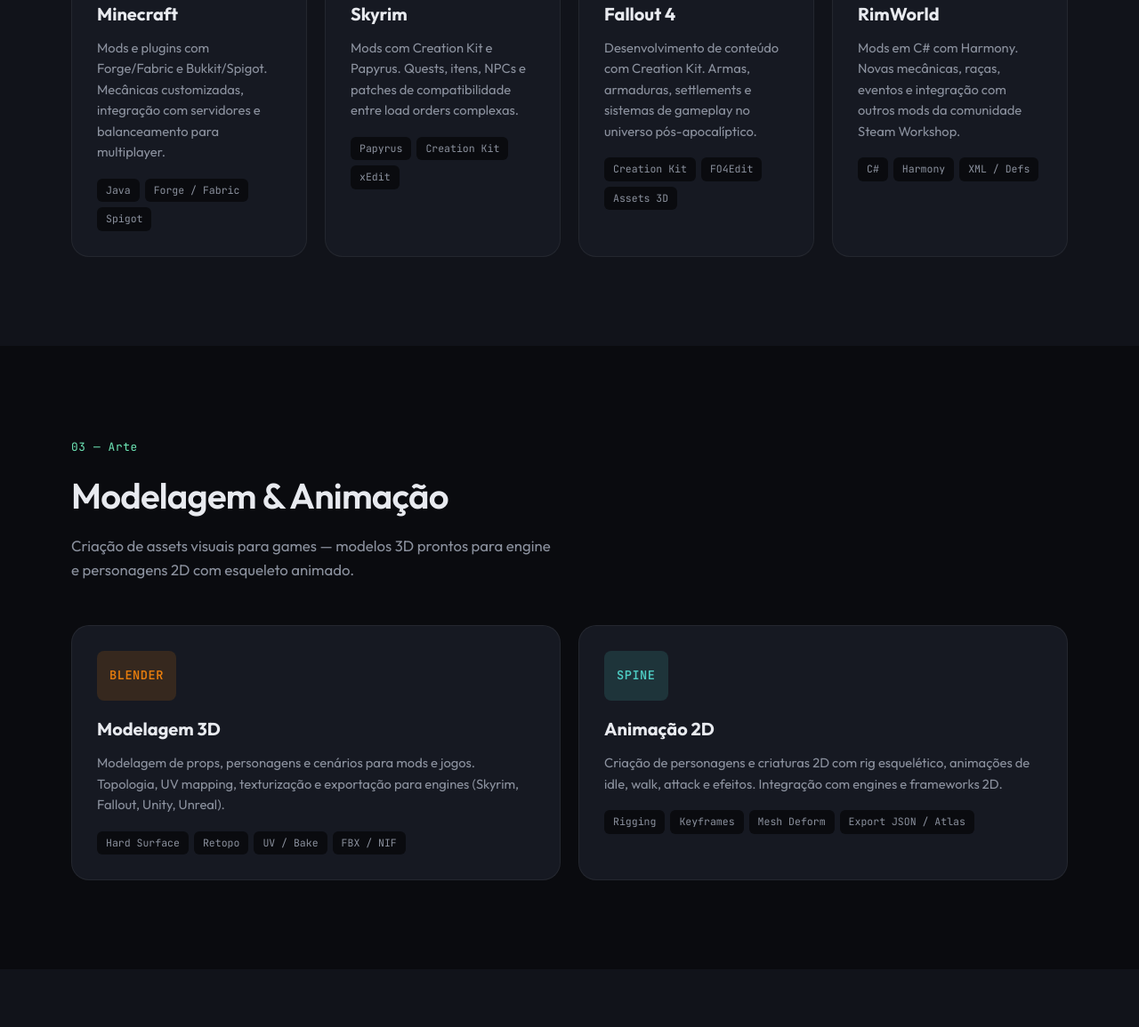
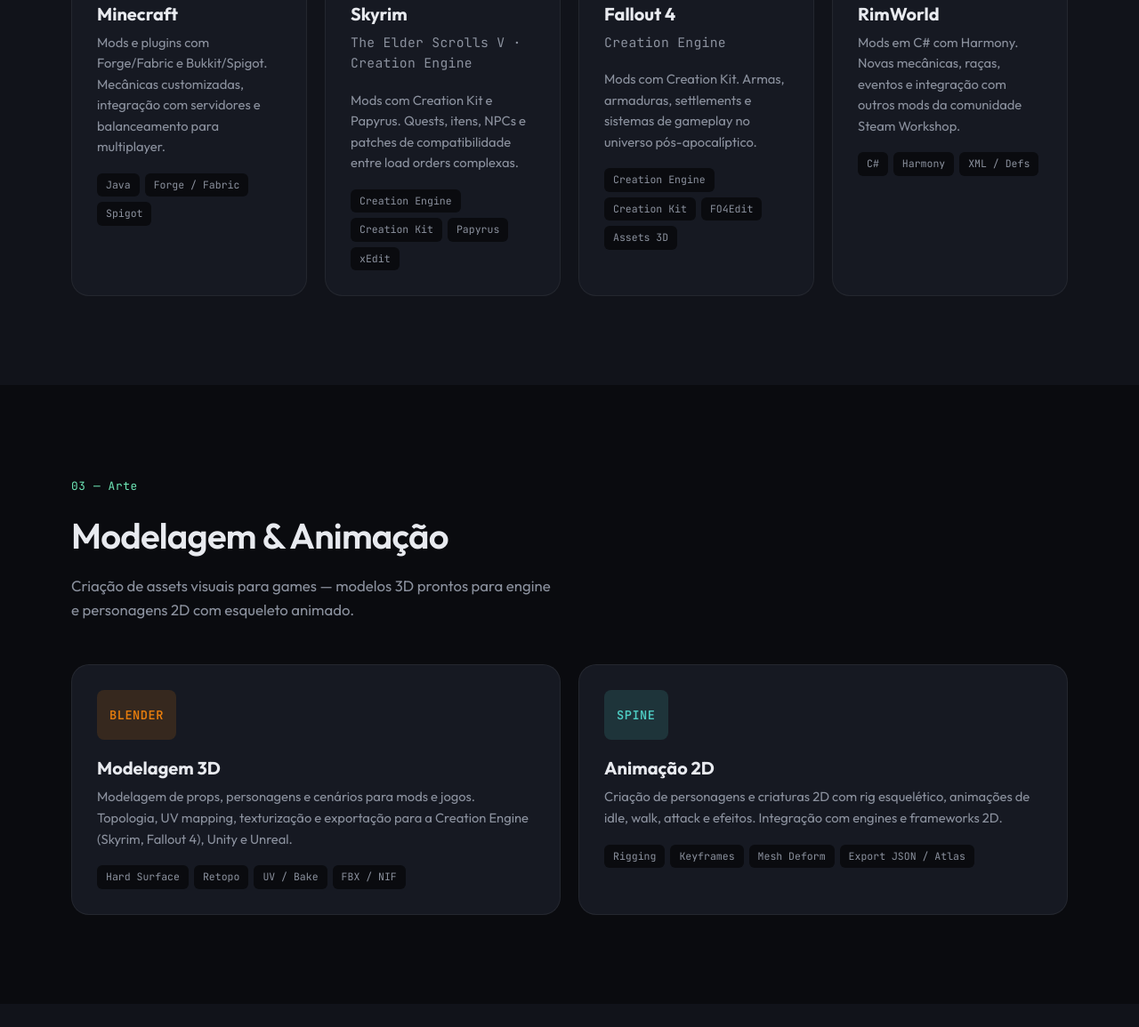
Before and after one commit to Victor-Lana/portfolio, a plain HTML site: page index.html in a window 1280 px wide. Shown: the part 1884-3039 px from the top of the page at 89% size. Drawn offline with Linux system fonts and the light colour scheme.

Commit message:
fix engine

```diff
--- a/index.html
+++ b/index.html
@@ -116,8 +116,8 @@
           <span class="section-tag">02 — Mods</span>
           <h2>Desenvolvimento de Mods</h2>
           <p class="section-desc">
-            Criação e manutenção de mods para diferentes engines e ecossistemas
-            de modding.
+            Criação e manutenção de mods para diferentes jogos, engines e
+            ecossistemas de modding.
           </p>
         </div>
         <div class="cards-grid">
@@ -143,13 +143,15 @@
               <img src="img/skyrim_logo.jpg" alt="Skyrim" loading="lazy" />
             </div>
             <h3>Skyrim</h3>
+            <p class="card-meta">The Elder Scrolls V · Creation Engine</p>
             <p>
               Mods com Creation Kit e Papyrus. Quests, itens, NPCs e patches de
               compatibilidade entre load orders complexas.
             </p>
             <ul class="card-tags">
+              <li>Creation Engine</li>
+              <li>Creation Kit</li>
               <li>Papyrus</li>
-              <li>Creation Kit</li>
               <li>xEdit</li>
             </ul>
           </article>
@@ -159,11 +161,13 @@
               <img src="img/fallout_logo.jpg" alt="Fallout 4" loading="lazy" />
             </div>
             <h3>Fallout 4</h3>
+            <p class="card-meta">Creation Engine</p>
             <p>
-              Desenvolvimento de conteúdo com Creation Kit. Armas, armaduras,
-              settlements e sistemas de gameplay no universo pós-apocalíptico.
+              Mods com Creation Kit. Armas, armaduras, settlements e sistemas
+              de gameplay no universo pós-apocalíptico.
             </p>
             <ul class="card-tags">
+              <li>Creation Engine</li>
               <li>Creation Kit</li>
               <li>FO4Edit</li>
               <li>Assets 3D</li>
@@ -205,8 +209,8 @@
             <h3>Modelagem 3D</h3>
             <p>
               Modelagem de props, personagens e cenários para mods e jogos.
-              Topologia, UV mapping, texturização e exportação para engines
-              (Skyrim, Fallout, Unity, Unreal).
+              Topologia, UV mapping, texturização e exportação para a
+              Creation Engine (Skyrim, Fallout 4), Unity e Unreal.
             </p>
             <ul class="card-tags">
               <li>Hard Surface</li>
--- a/styles.css
+++ b/styles.css
@@ -515,7 +515,15 @@
 
 .card h3 {
   font-size: 1.25rem;
+  margin-bottom: 4px;
+}
+
+.card-meta {
+  font-family: var(--mono);
+  font-size: 0.72rem;
+  color: var(--text-muted);
   margin-bottom: 10px;
+  letter-spacing: 0.02em;
 }
 
 .card p {
```
